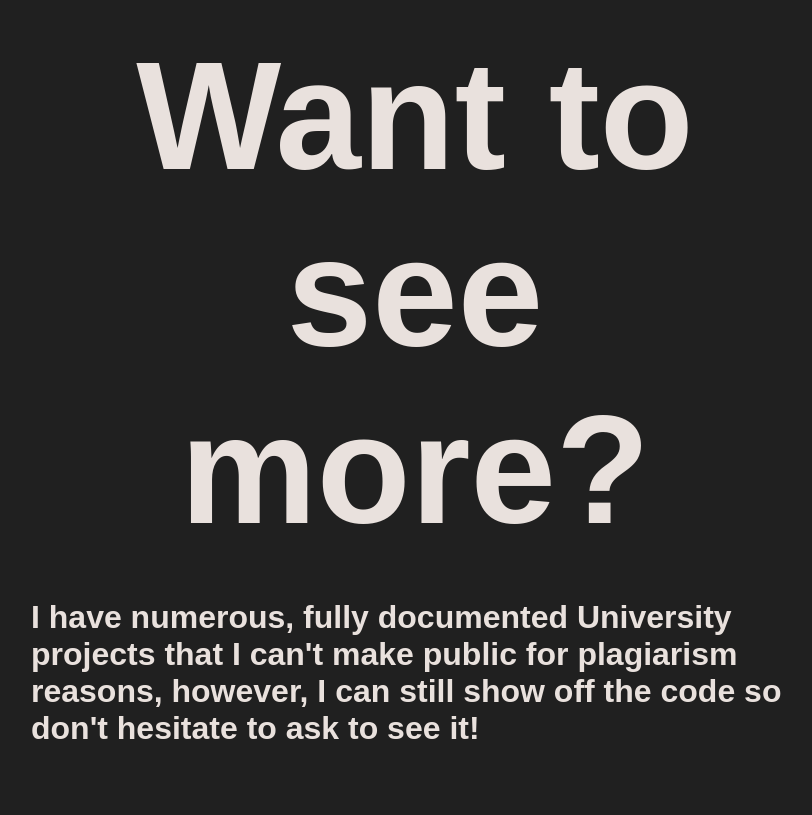
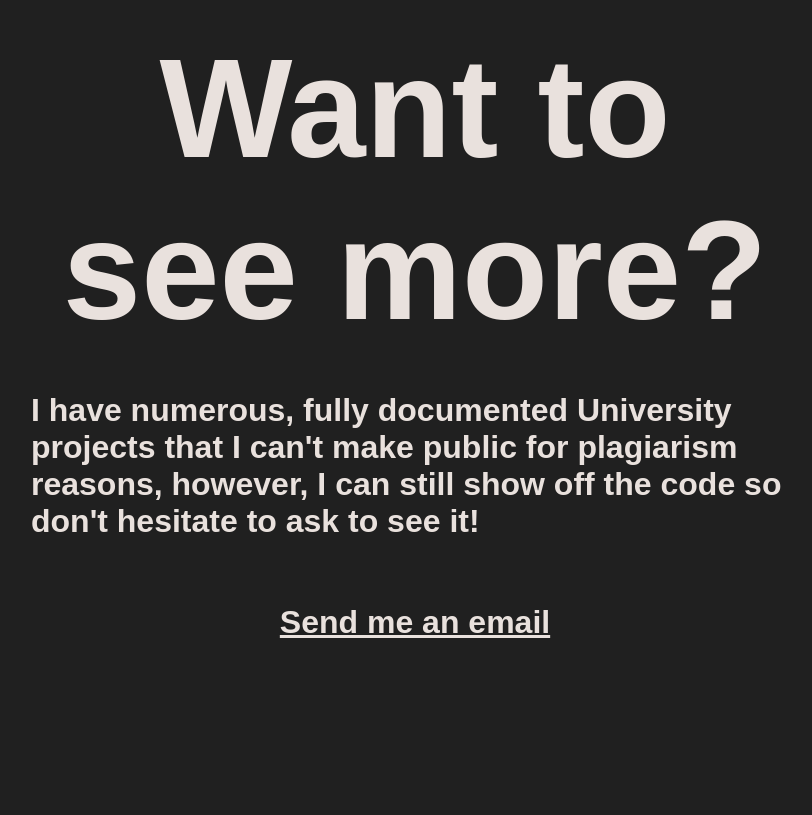
Before and after one commit to jakedves/portfolio, a React (Create React App) app: page / in a window 1280 px wide. Shown: the part 4065-4880 px from the top of the page, without its empty margins (225-1037 px from the left). After the commit the page ends 4756 px from the top, so only its background shows below. Built offline with nearby package versions, Linux system fonts and the light colour scheme.

Commit message:
Fixed height specifically regarding 'want to see more'

```diff
--- a/src/components/PreviewPrivate.js
+++ b/src/components/PreviewPrivate.js
@@ -27,7 +27,9 @@ export default function PreviewPrivate() {
           );
         })}
       </div>
-      <h1 className="section-title">{teaserTitle}</h1>
+      <h1 id="want-to-see-more" className="section-title">
+        {teaserTitle}
+      </h1>
       <h5 className="teaser-text">{teaserText}</h5>
     </section>
   );
--- a/src/styles/Text.css
+++ b/src/styles/Text.css
@@ -57,3 +57,7 @@ h6 {
 .home-header {
   color: black;
 }
+
+#want-to-see-more {
+  font-size: 11vw;
+}
```
